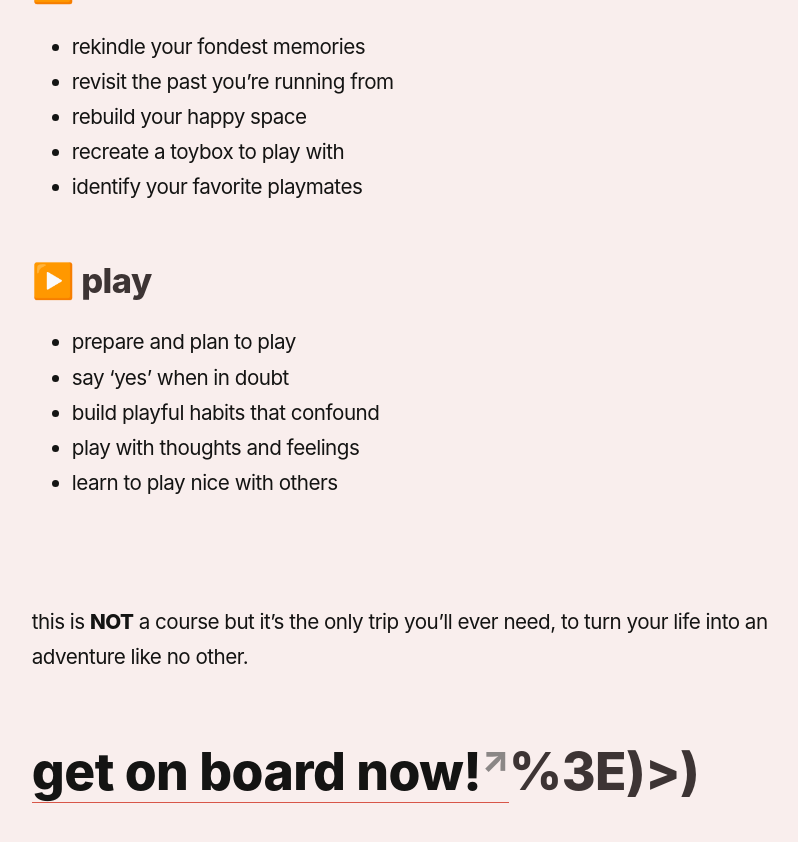
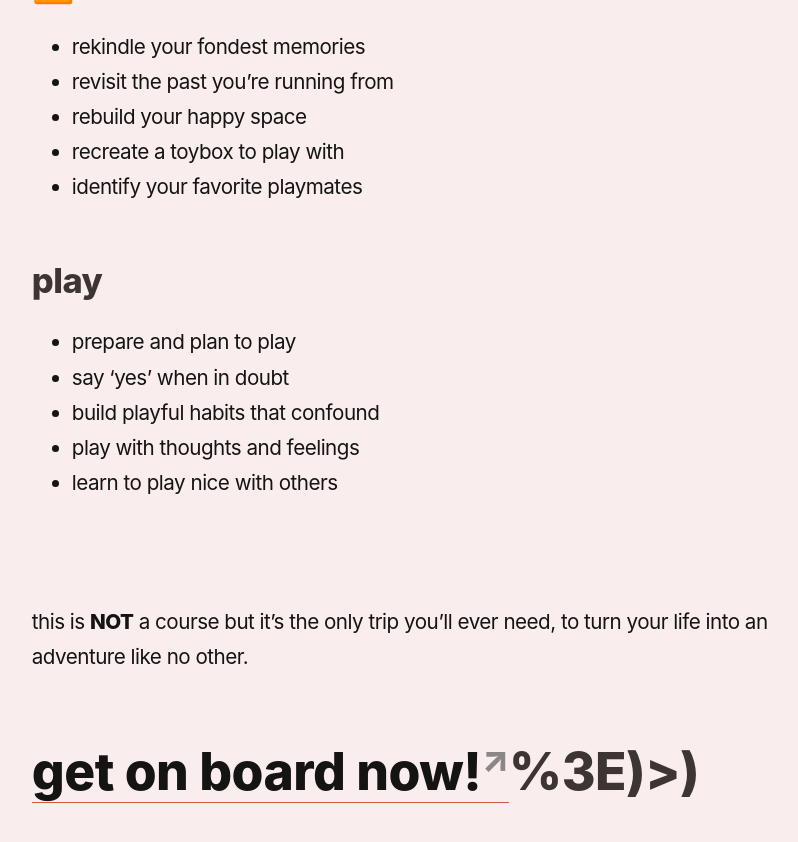
Before and after one commit to reddy2go/redgarden, a Jekyll site: the page built from _notes/playpen.md, in a window 1280 px wide and 900 px high, scrolled down 3036 px. Shown: the top 842 px of the window, without its empty margins (45-843 px from the left). Built offline with Jekyll 4.4.1, drawn with Linux system fonts in a browser that asks for light colours; some web fonts are replaced; Markdown is read by kramdown in place of the engine named in the settings.

Commit message:
auto commit

```diff
--- a/_notes/playpen.md
+++ b/_notes/playpen.md
@@ -52,7 +52,7 @@ this 'p'lay'gram restores the mind, body, and spirit to the state of homeostasis
 - recreate a toybox to play with
 - identify your favorite playmates
 
-### ▶️ play
+###  play
 - prepare and plan to play
 - say 'yes' when in doubt
 - build playful habits that confound
```
